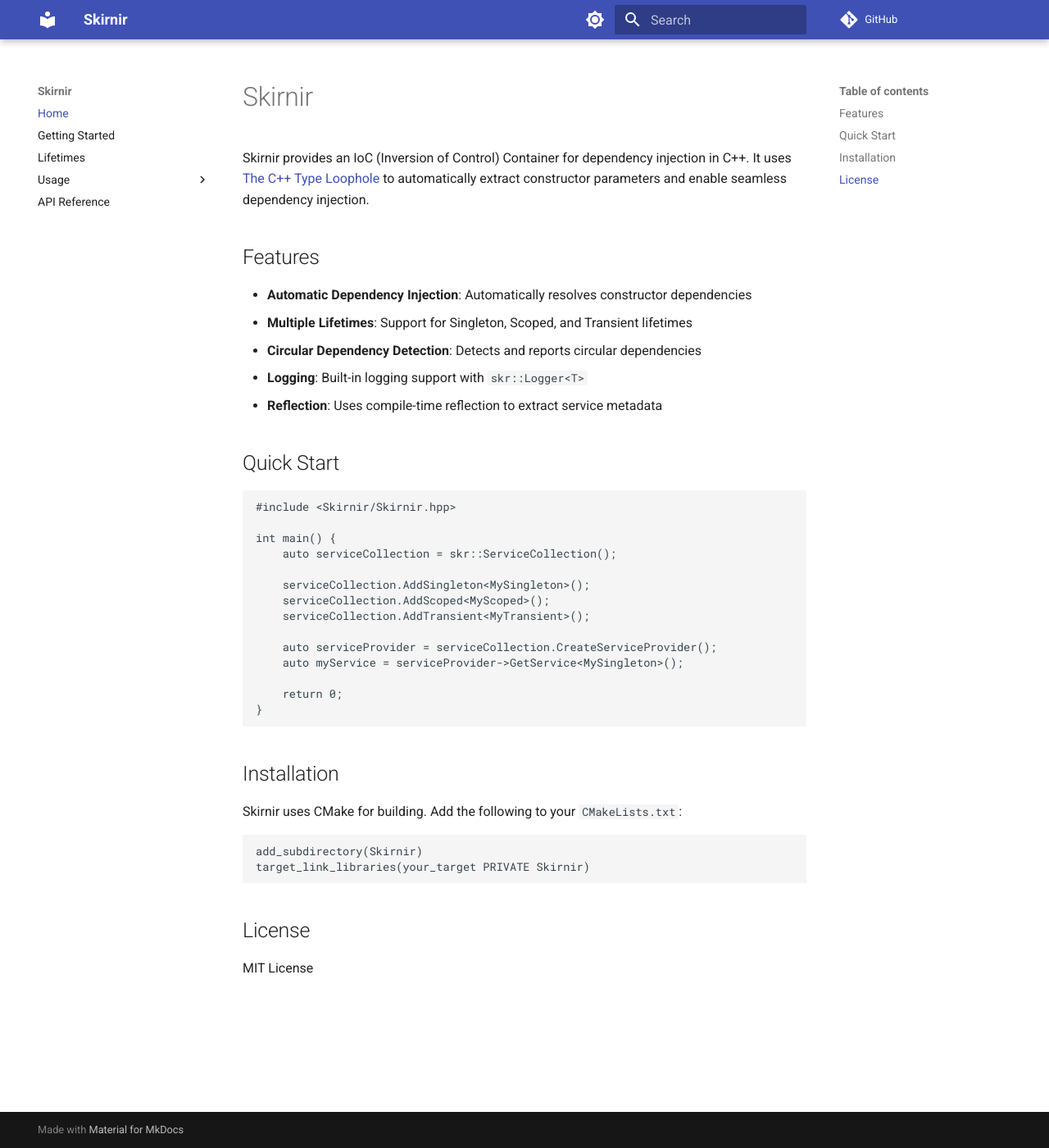
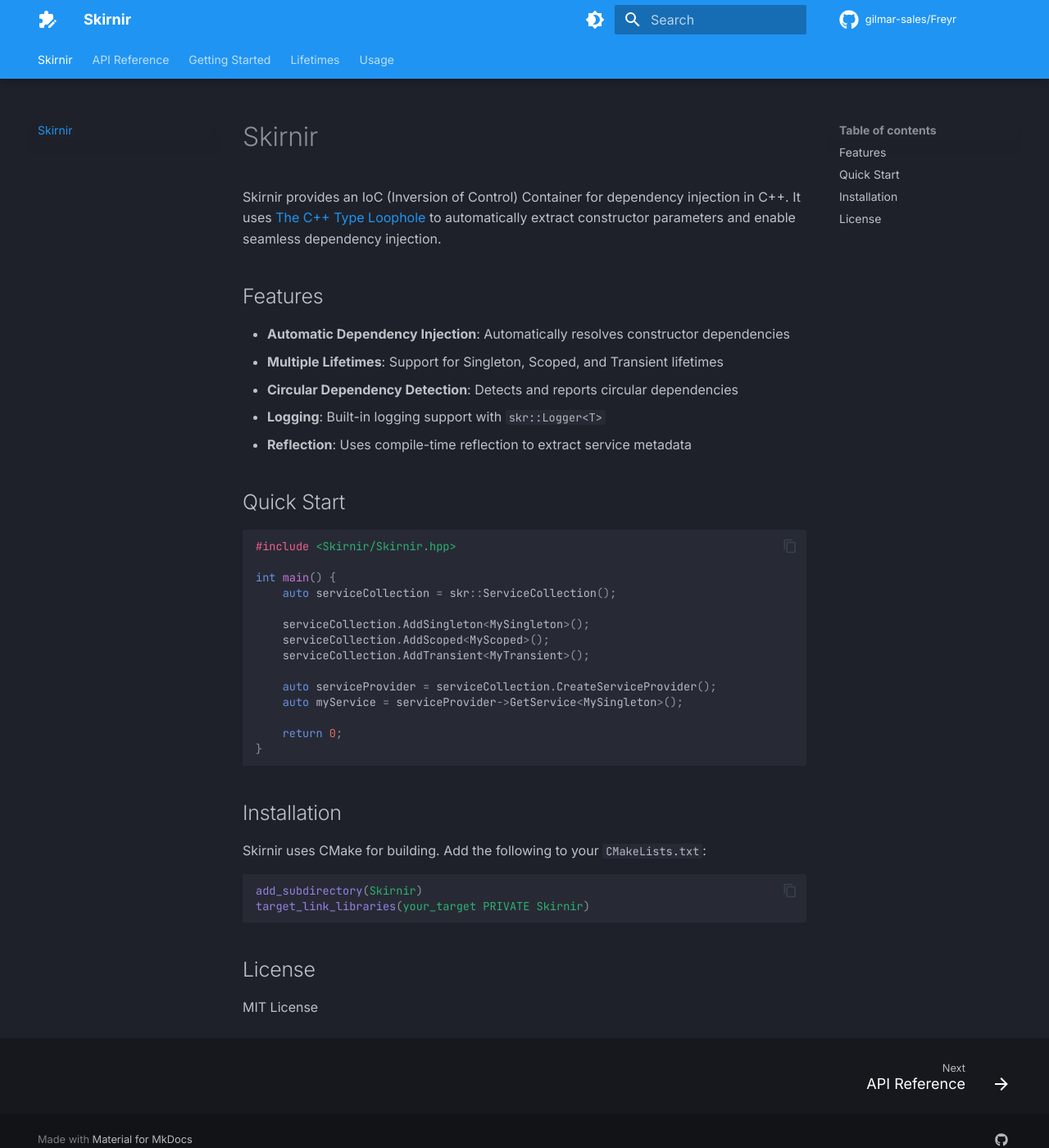
Before and after one commit to gilmar-sales/Skirnir, an MkDocs documentation site: the page built from docs/index.md, in a window 1280 px wide and 1400 px high. Shown: the whole window at 82% size. Built offline with MkDocs 1.6.1 and Material for MkDocs 9.7.7, drawn with Linux system fonts in a browser that asks for light colours; comment, search, counter and statistics services are not loaded.

Commit message:
Update mkdocs.yml

```diff
--- a/mkdocs.yml
+++ b/mkdocs.yml
@@ -1,35 +1,75 @@
 site_name: Skirnir
+site_description: Skirnir provides an IoC Container, it uses the ' C++ Type Loophole' to get the list of constructor parameters and allow register services for dependency injection.
+site_url: https://gilmar-sales.github.io/Skirnir
 repo_url: https://github.com/Skirnir/Skirnir
+repo_name: gilmar-sales/Freyr
 edit_uri: edit/main/docs/
 
 theme:
   name: material
   palette:
+    - scheme: slate
+      primary: blue
+      accent: light blue
+      toggle:
+        icon: material/brightness-4
+        name: Switch to light mode
     - scheme: default
-      primary: indigo
-      accent: indigo
+      primary: blue
+      accent: light blue
       toggle:
         icon: material/brightness-7
         name: Switch to dark mode
-    - scheme: slate
-      primary: indigo
-      accent: indigo
-      toggle:
-        icon: material/brightness-4
-        name: Switch to light mode
+  font:
+    text: Inter
+    code: JetBrains Mono
+  icon:
+    repo: fontawesome/brands/github
+    logo: material/puzzle-edit
+  features:
+    - navigation.tabs
+    - navigation.tabs.sticky
+    - navigation.sections
+    - navigation.expand
+    - navigation.top
+    - navigation.footer
+    - search.highlight
+    - search.suggest
+    - content.code.copy
+    - content.code.annotate
+    - content.tabs.link
 
 markdown_extensions:
   - admonition
+  - pymdownx.details
+  - pymdownx.superfences:
+      custom_fences:
+        - name: mermaid
+          class: mermaid
+          format: !!python/name:pymdownx.superfences.fence_code_format
+  - pymdownx.highlight:
+      anchor_linenums: true
+      line_spans: __span
+      pygments_lang_class: true
+  - pymdownx.inlinehilite
+  - pymdownx.snippets
+  - pymdownx.tabbed:
+      alternate_style: true
+  - pymdownx.emoji:
+      emoji_index: !!python/name:material.extensions.emoji.twemoji
+      emoji_generator: !!python/name:material.extensions.emoji.to_svg
+  - tables
+  - attr_list
+  - md_in_html
   - toc:
       permalink: true
 
-nav:
-  - Home: index.md
-  - Getting Started: getting-started.md
-  - Lifetimes: lifetimes.md
-  - Usage:
-      - Concrete Type: usage/concrete-type.md
-      - Interface/Contract: usage/interface-contract.md
-      - Injection: usage/injection.md
-      - Logging: usage/logging.md
-  - API Reference: api-reference.md
+plugins:
+  - search
+  - minify:
+      minify_html: true
+
+extra:
+  social:
+    - icon: fontawesome/brands/github
+      link: https://github.com/gilmar-sales/Skirnir
```
